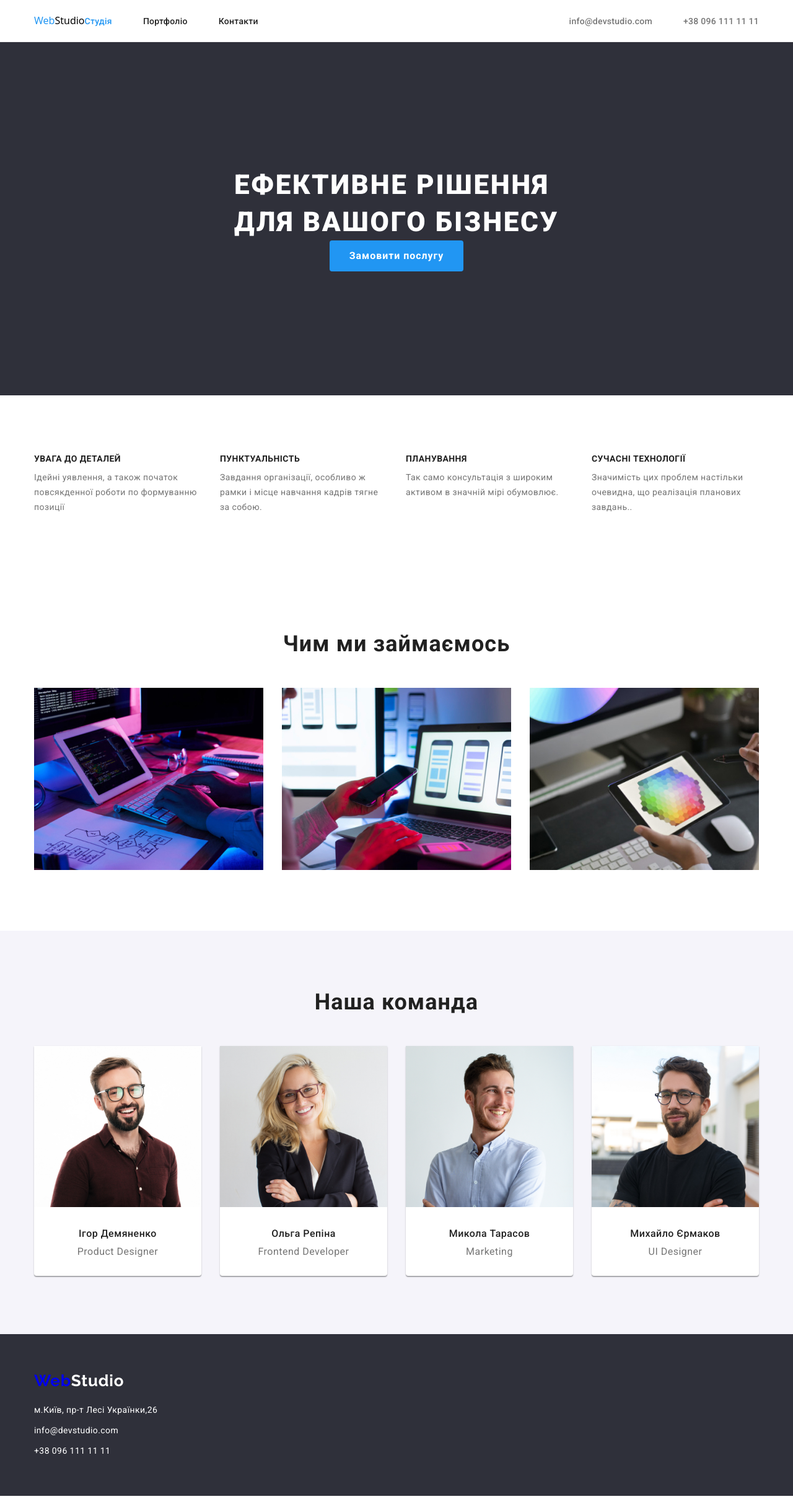
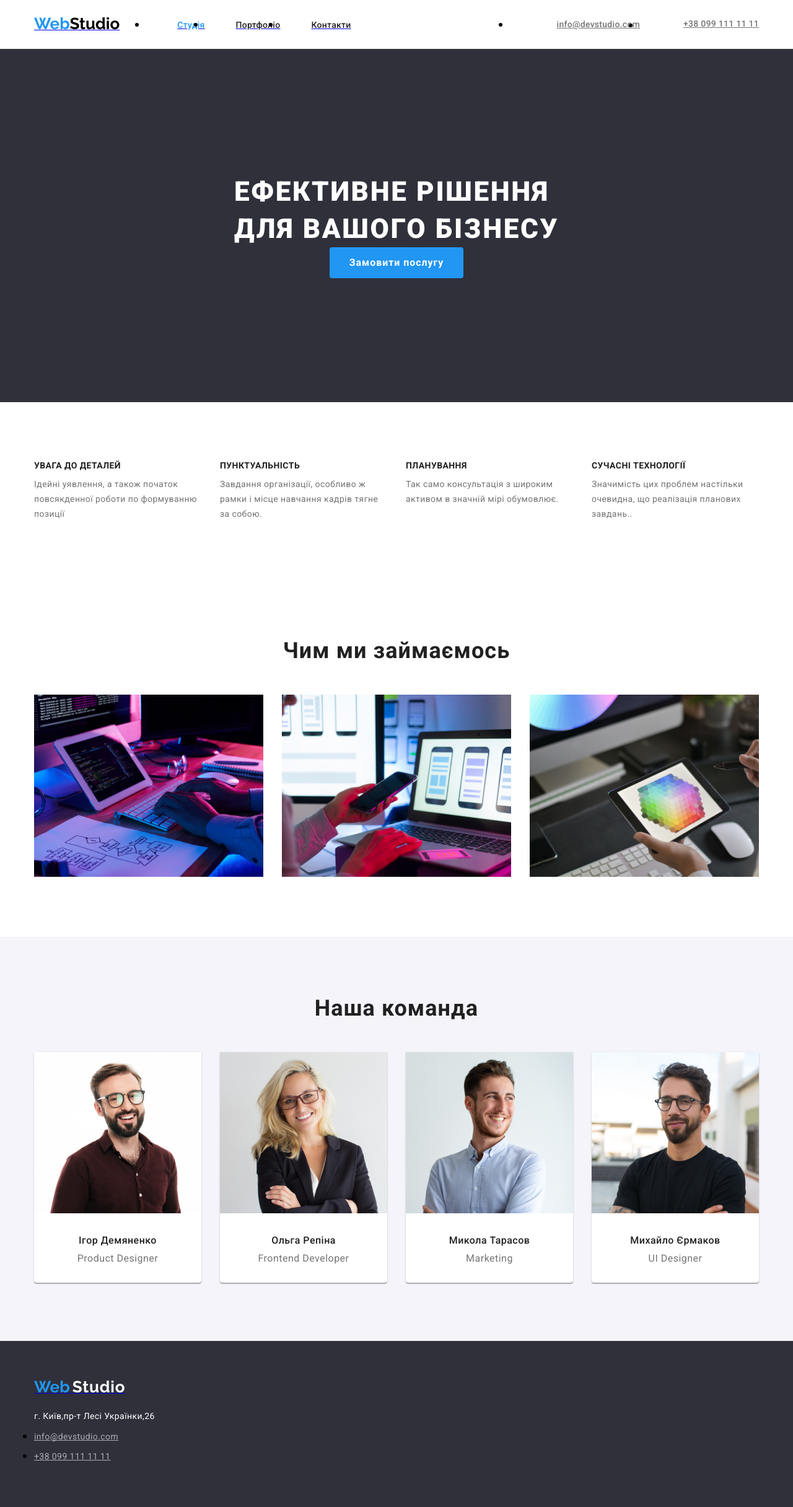
Before and after one commit to Romana8212/goit-markup-hw-03, a plain HTML site: page index.html in a window 1280 px wide. Shown: the whole page at 62% size. Drawn offline with nearby package versions, Linux system fonts and the light colour scheme.

Commit message:
внесено зміни

```diff
--- a/css/style.css
+++ b/css/style.css
@@ -112,76 +112,88 @@ image {
 
 /*  INDEX  */
 /*  HEADER */
-header {
-  padding-top: 24px;
-  padding-bottom: 25px;
+.header {
+  background-color: var(--white-text);
   border-bottom: 1px solid #ececec;
 }
+.nav {
+  display: flex;
+  justify-content: space-between;
 
-.header .container {
+  align-items: center;
+  text-align: center;
+  padding: 24px 0;
+  max-width: 1200px;
+  margin-left: auto;
+  margin-right: auto;
+  padding-left: 15px;
+  padding-right: 15px;
+}
+
+.nav-link {
   display: flex;
   align-items: center;
 }
-
-.company-logo {
-  font-family: Raleway;
-  font-weight: bold;
+.ul-link {
+  display: flex;
+}
+.logo-web {
+  font-family: "Raleway";
+  font-style: normal;
+  font-weight: 700;
+  color: var(--blue-text);
   font-size: 26px;
-  line-height: 1.193;
+  letter-spacing: 0.03;
+  line-height: 1.15;
+}
+.logo-studio {
+  padding-right: 43px;
+  font-family: "Raleway";
+  font-style: normal;
+  font-weight: 700;
+  color: var(--black-dark-text);
+  font-size: 26px;
+  letter-spacing: 0.03;
+  line-height: 1.15;
+}
+.logo-studio-white {
+  font-family: "Raleway";
+  font-style: normal;
+  font-weight: 700;
+  color: var(--white-text);
+  font-size: 26px;
   letter-spacing: 0.03em;
-  width: 145px;
-  height: 31px;
-  left: 215px;
-  top: 24px;
-  margin-bottom: 25px;
-  margin-top: 24px;
+}
+.active .nav-logo {
+  color: var(--blue-text);
+}
+.nav-logo {
+  padding-left: 50px;
+  font-family: "roboto";
+  font-size: 14px;
+  font-weight: 500;
+  color: var(--black-text);
+  letter-spacing: 0.02em;
+}
+.nav-contacts:hover {
+  color: var(--blue-text);
+}
+.nav-contacts {
+  display: flex;
+  padding-left: 50px;
+  font-family: "roboto";
+  font-size: 14px;
+  font-weight: 500;
+  color: var(--grey-text);
+  letter-spacing: 0.02em;
+  justify-content: center;
+  align-items: center;
+}
+.svg-contacts {
+  margin-right: 10px;
+  fill: currentColor;
 }
 
-.navigation {
-  display: flex;
-  align-items: center;
-  min-width: 294px;
-}
-
-.navigation__list {
-  display: flex;
-}
-
-.navigation__list-item:not(:last-child) {
-  margin-right: 50px;
-}
-.navigation__list-link,
-.header__mail,
-.header__tel {
-  font-family: Roboto;
-  font-weight: 500;
-  font-size: 14px;
-  line-height: 1.143;
-  letter-spacing: 0.02em;
-}
-
-.navigation__list-link {
-  color: #212121;
-}
-
-.header .address {
-  display: flex;
-  align-items: center;
-  margin-left: auto;
-  margin-right: 0px;
-}
-
-.contact-list {
-  display: flex;
-}
-
-.header__mail {
-  margin-right: 50px;
-}
-.header__mail,
-.header__tel {
-  color: #757575;
-}
 
 /*  END HEADER  */
 
@@ -334,46 +346,43 @@ header {
 
 /* footer */
 .footer {
-  background: #2f303a;
-  padding: 60px 0px;
+  background-color: var(--dark-grey-bac);
 }
-
-.footer .company__logo {
-  margin-right: 0px;
+.containers-footer {
+  padding: 60px 0;
+  max-width: 1200px;
+  margin-left: auto;
+  margin-right: auto;
+  padding-left: 15px;
+  padding-right: 15px;
 }
-
-.footer .contact-list {
-  display: flex;
-  flex-direction: column;
-  width: 231px;
-  margin-top: 20px;
+.logo-footer {
+  display: inline-block;
+  margin-bottom: 20px;
 }
-
-.footer .contact-list__item:not(:first-child) {
-  margin-top: 9px;
+.map {
+  display: inline-block;
+  margin-bottom: 9px;
+  font-family: "roboto";
+  font-size: 14px;
+  font-weight: 400;
+  color: var(--white-text);
+  line-height: 1.71;
+  letter-spacing: 0.03em;
+  line-height: 1.71;
 }
-
-.contact-list__description,
-.footer-mail__link,
-.footer-tel__link {
-  font-family: Roboto;
+.footer-address {
+  display: inline-block;
+  margin-bottom: 9px;
+  font-family: "roboto";
+  font-size: 14px;
   font-weight: 400;
-  font-size: 14px;
-  line-height: 1.714;
+  color: var(--grey-text-op60);
   letter-spacing: 0.03em;
-  color: #ffffff;
-  margin-left: auto;
-  margin-right: 0px;
+  line-height: 1.71;
 }
-
-.footer-address-mail,
-.footer-address-tel {
-  font-family: Roboto;
-  font-weight: 400;
-  font-size: 14px;
-  line-height: 1.715;
-  letter-spacing: 0.03em;
-  color: rgba(255, 255, 255, 0.6);
+.address {
+  font-style: normal;
 }
 
 /* END FOOTER */
@@ -396,8 +405,6 @@ header {
 }
 
 .filters__modal-btn {
-  .footer-address-mail,
-.footer-address-tel {
   font-family: Roboto;
   font-weight: 500;
   font-size: 16px;
--- /dev/null
+++ b/css/variables.css
@@ -0,0 +1,19 @@
+:root {
+    --social-networks: rgba(175, 177, 184, 1);
+
+    --border-color: rgba(236, 236, 236, 1);
+    --bac-section: rgba(229, 229, 229, 1);
+    --buutom-bac: rgba(245, 244, 250, 1);
+    --black-text: rgba(33, 33, 33, 1);
+    --blue-text: rgba(33, 150, 243, 1);
+    --grey-text: rgba(117, 117, 117, 1);
+    --white-text: rgba(255, 255, 255, 1);
+    --grey-text-op60: rgba(255, 255, 255, 0.6);
+    --black-dark-text: rgba(0, 0, 0, 1);
+    --dark-grey-bac: rgba(47, 48, 58, 1);
+    --team-card-set-gap: 30px;
+    --team-card-shadow: 0px 1px 3px rgba(0, 0, 0, 0.12),
+      0px 1px 1px rgba(0, 0, 0, 0.14), 0px 2px 1px rgba(0, 0, 0, 0.2);
+    --card-set-gap: 30px;
+    --card-shadow: ;
+  }
--- a/index.html
+++ b/index.html
@@ -7,45 +7,54 @@
     <link rel="preconnect" href="https://fonts.gstatic.com">
     <link href="https://fonts.googleapis.com/css2?family=Raleway:wght@700&family=Roboto:wght@400;500;700;900&display=swap" rel="stylesheet">
     <link rel="stylesheet" href="./css/modern-normalize.css">
+    <link rel="stylesheet" href="./css/variables.css">
     <link rel="stylesheet" href="./css/style.css">
   </head>
   <body>
-    <!-- Шапка сайта -->
+    <!-- Шапка  з навігацією -->
     <!-- Header -->
     <header class="header">
-      <div class="container">
-        <a href="./index.html" class="company__logo link">Web<span style="color: rgb(3, 3, 3);">Studio</span></a>
-
+      <div class="nav">
+        <nav class="nav-link"><a href="./index.html"><span class="logo-web">Web</span><span class="logo-studio">Studio</span></a>
 
     <!-- Navigation -->
-    <nav class="navigation">
-      <ul class="navigation__list list">
-       <li class="navigation__list-item">
-        <a class="navigation__list-link link" style="color: #2196f3" href="./index.html">Студія</a>
-       </li>
-      <li class="navigation__list-item">
-       <a class="navigation__list-link link" href="./portfolio.html">Портфоліо</a>
-      </li>
-      <li class="navigation__list-item">
-       <a class="navigation__list-link link" href="#Контакты">Контакти</a>
-      </li>
+    <ul class="ul-link">
+      <li><a class="active" href="./index.html">
+      <span class="nav-logo">Студія</span></a></li>
+
+      <li>
+      <a  href="./portfolio.html">
+      <span class="nav-logo">Портфоліо</span></a></li>
+       <!-- Address -->
+      <li><a href="#contacts">
+      <span class="nav-logo">Контакти</span></a></li>
       </ul>
       </nav>
 
+      <ul class="ul-link">
 
-        <!-- Address -->
-<address class="address">
-  <ul class="contact-list list">
-    <li class="contact-list__item">
-     <a class="header__mail link" href="mailto:info@devstudio.com">info@devstudio.com</a>
+      <li>
+      <a class="nav-contacts" href="mailto:Info@exampie.com">
+      <svg class="svg-contacts" width="16" height="12">
+      <use href="./images/icons.svg#icon-mail"></use>
+      </svg>info@devstudio.com
+      </a>
       </li>
-    <li class="contact-list__item">
-     <a class="header__tel link" href="tel:+380961111111">+38 096 111 11 11</a>
+
+      <li>
+      <a class="nav-contacts" href="tel:+380991111111">
+      <svg class="svg-contacts" width="10" height="16">
+      <use  href="./images/icons.svg#icon-smartphone"></use>
+      </svg> +38 099 111 11 11
+      </a>
       </li>
+
       </ul>
-  </address>
+
+
       </div>
       </header>
+
 
 
   <!-- Main -->
@@ -159,26 +168,31 @@
     </main>
 
 <!-- Footer -->
+<footer class="footer" id="contacts">
 
-<footer class="footer">
+  <div class="containers-footer">
 
-     <div class="container">
-        <a href="./index.html" class="company-logo link">Web<span style="color: rgb(255, 255, 255);">Studio</span></a>
+      <div class="container-address">
 
+          <a class="logo-footer" href="./index.html"><span class="logo-web">Web</span>
+           <span class="logo-studio-white">Studio</span></a>
 
           <address class="address">
-        <ul class="contact-list list">
 
-          <li class="contact-list__item list">
-            <p class="contact-list__description">м.Київ, пр-т Лесі Українки,26</p>
-          </li>
-          <li class="contact-list__item list">
-            <a class="footer-mail__link link" href="mailto:info@devstudio.com">info@devstudio.com</a> </li>
-             <li class="contact-list__item list">
-              <a class="footer-tel__link link" href="tel:+380961111111">+38 096 111 11 11</a> </li>
+              <span class="map">г. Київ,пр-т Лесі Українки,26</span>
+
+              <ul>
+                  <li><a class="footer-address" href="mailto:info@devstudio.com">info@devstudio.com</a></li>
+                  <li><a class="footer-address" href="tel:+380991111111">+38 099 111 11 11</a></li>
               </ul>
+
           </address>
+
       </div>
+  </div>
+
 </footer>
+
 </body>
+
 </html>
```
Also changed, not shown: portfolio.html (+55 -44 lines). Lines whose indentation alone changed are shown as unchanged.
